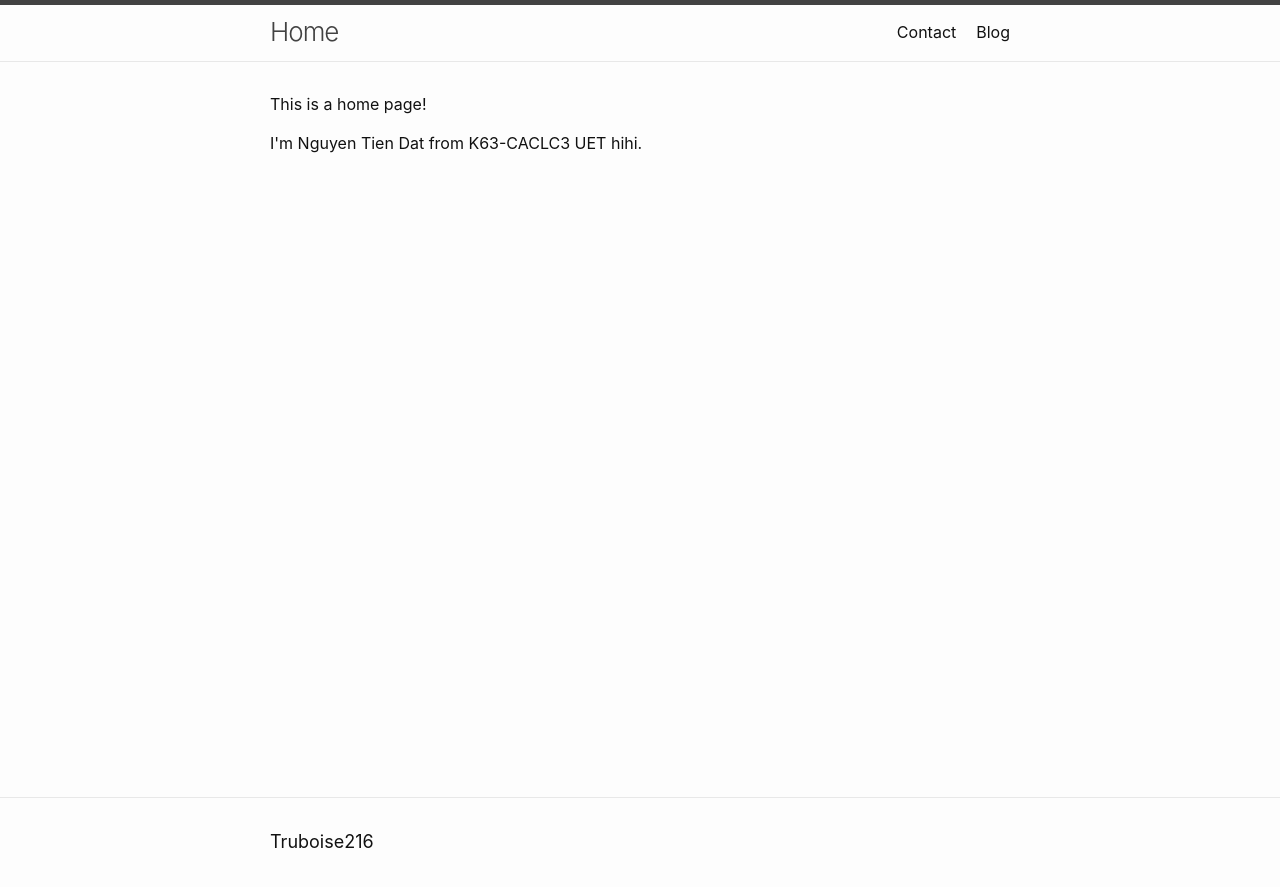
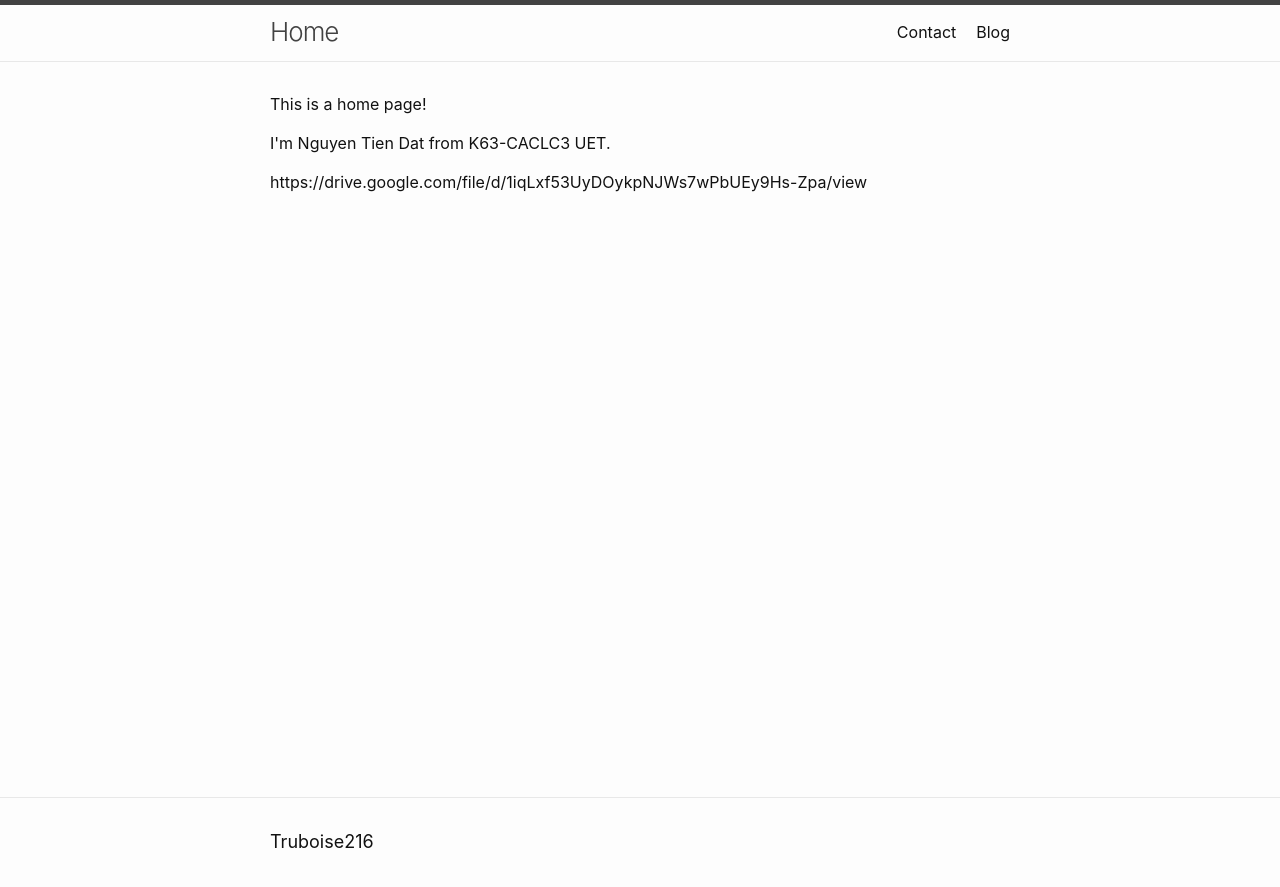
Before and after one commit to 18020286/static_web, a Jekyll site: the page index.html, which Jekyll copies as it is, in a window 1280 px wide. Shown: the top 887 px of the page. Built offline with Jekyll 4.4.1, drawn with Linux system fonts in a browser that asks for light colours.

Commit message:
Update index.html

```diff
--- a/index.html
+++ b/index.html
@@ -15,8 +15,8 @@
 <main class="page-content" aria-label="Content">
   <div>
   <p class="wrapper">This is a home page!</p>
-  <p class="wrapper">I'm Nguyen Tien Dat from K63-CACLC3 UET hihi. </p>
-
+  <p class="wrapper">I'm Nguyen Tien Dat from K63-CACLC3 UET. </p>
+  <p class="wrapper">https://drive.google.com/file/d/1iqLxf53UyDOykpNJWs7wPbUEy9Hs-Zpa/view<p>
   </div>
 </main>
     <footer class="site-footer h-card">
```
